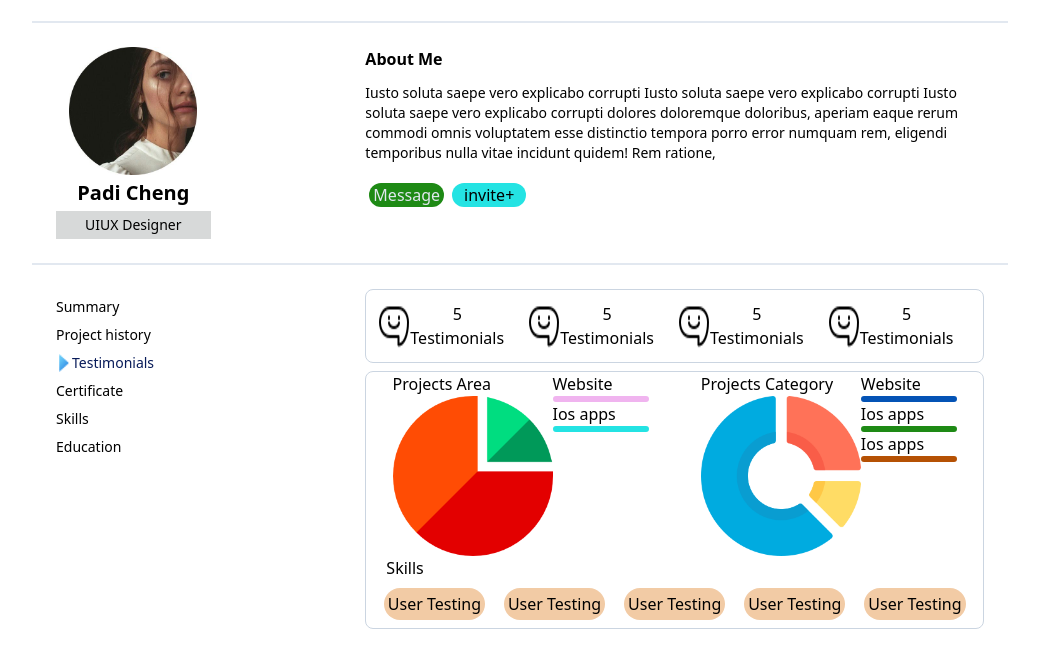
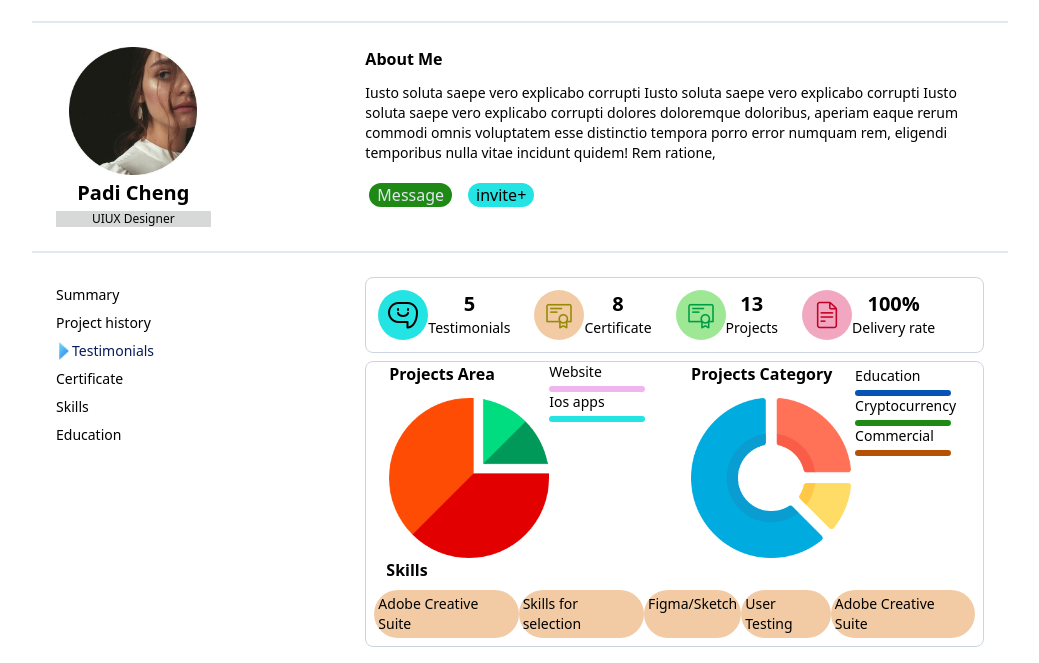
Before and after one commit to elyor-doniyorov/profile-page-tailwindcss-, a website: page index.html in a window 1280 px wide. Shown: the part 83-746 px from the top of the page, without its empty margins (120-1159 px from the left). Drawn offline with Linux system fonts and the light colour scheme.

Commit message:
Make some style changes

```diff
--- a/index.html
+++ b/index.html
@@ -32,15 +32,15 @@
     <div class="flex-col text-center w-1/6">
       <img src="img/girl.jpg" alt="photo" class="w-32 mx-auto">
       <p class="py-1 font-semibold text-xl">Padi Cheng</p>
-      <p class="p-1 font-thin text-sm bg-lightGray">UIUX Designer</p>
+      <p class="font-thin text-xs bg-lightGray">UIUX Designer</p>
     </div>
 
     <div class="flex-col w-4/6">
       <p class="font-semibold ">About Me</p>
       <p class="mt-3 text-sm"> Iusto soluta saepe vero explicabo corrupti Iusto soluta saepe vero explicabo corrupti Iusto soluta saepe vero explicabo corrupti  dolores doloremque doloribus, aperiam eaque rerum commodi omnis voluptatem esse distinctio tempora porro error numquam rem, eligendi temporibus nulla vitae incidunt quidem! Rem ratione,</p>
       <div class="flex mt-4">
-        <input type="button" value="Message" class="bg-green text-slate-200 m-1 px-1 border-inherit rounded-full">
-        <input type="button" value="invite+" class="bg-cyan m-1 px-3 border-inherit rounded-full">
+        <input type="button" value="Message" class="bg-green text-slate-200 m-1 px-2 border-inherit rounded-full">
+        <input type="button" value="invite+" class="bg-cyan m-1 px-2 mx-3  border-inherit rounded-full">
       </div>
     </div>
   </section>
@@ -61,31 +61,31 @@
     <section class="flex-col w-4/6">
       <ul class="flex border border-slate-300 rounded-lg">
         <li class="flex p-3">
-          <img src="img/speech-bubbles.png" alt="Testimonials">
+          <img src="img/speech-bubbles.png" alt="Testimonials" class="border border-transparent bg-cyan rounded-full p-2">
           <div class="flex-col text-center">
-            <p>5</p>
-            <p>Testimonials</p>
+            <p class="font-bold text-xl">5</p>
+            <p class="text-sm">Testimonials</p>
           </div>
         </li>
         <li class="flex p-3">
-          <img src="img/speech-bubbles.png" alt="Testimonials">
+          <img src="img/diploma.png" alt="Certificate" class="border border-transparent bg-lightBrown rounded-full p-2">
           <div class="flex-col text-center">
-            <p>5</p>
-            <p>Testimonials</p>
+            <p class="font-bold text-xl">8</p>
+            <p class="text-sm">Certificate</p>
           </div>
         </li>
         <li class="flex p-3">
-          <img src="img/speech-bubbles.png" alt="Testimonials">
+          <img src="img/diploma1.png" alt="Projects" class="border border-transparent bg-lightGreen rounded-full p-2">
           <div class="flex-col text-center">
-            <p>5</p>
-            <p>Testimonials</p>
+            <p class="font-bold text-xl">13</p>
+            <p class="text-sm">Projects</p>
           </div>
         </li>
         <li class="flex p-3">
-          <img src="img/speech-bubbles.png" alt="Testimonials">
+          <img src="img/document.png" alt="Delivery rate" class="border border-transparent bg-pink rounded-full p-2">
           <div class="flex-col text-center">
-            <p>5</p>
-            <p>Testimonials</p>
+            <p class="font-bold text-xl">100%</p>
+            <p class="text-sm">Delivery rate</p>
           </div>
         </li>
       </ul>
@@ -94,49 +94,49 @@
         <div class="flex justify-around">
           <div class="flex">
             <div>
-              <p>Projects Area</p>
-              <img src="img/graph.png" alt="graph" class="w-40">
+              <p class="font-semibold">Projects Area</p>
+              <img src="img/graph.png" alt="graph" class="w-40 mt-3">
             </div>
             <ul class="flex-col">
               <li class="flex-col">
-                <p>Website</p>
+                <p class="text-sm mb-1">Website</p>
                 <div class="h-1.5 w-24 bg-lightPink border-2 border-lightPink rounded-full"></div>
               </li>
               <li class="flex-col">
-                <p>Ios apps</p>
+                <p class="text-sm mb-1">Ios apps</p>
                 <div class="h-1.5 w-24 bg-cyan border-2 border-cyan rounded-full"></div>
               </li>
             </ul>
           </div>
           <div class="flex">
             <div>
-              <p>Projects Category</p>
-              <img src="img/pie-chart.png" alt="graph" class="w-40">
+              <p class="font-semibold">Projects Category</p>
+              <img src="img/pie-chart.png" alt="graph" class="w-40 mt-3">
             </div>
-            <ul class="flex-col">
+            <ul class="flex-col m-1">
               <li class="flex-col">
-                <p>Website</p>
+                <p class="text-sm mb-1">Education</p>
                 <div class="h-1.5 w-24 bg-darkBlue border-2 border-darkBlue rounded-full"></div>
               </li>
               <li class="flex-col">
-                <p>Ios apps</p>
+                <p class="text-sm mb-1">Cryptocurrency</p>
                 <div class="h-1.5 w-24 bg-green border-2 border-green rounded-full"></div>
               </li>
               <li class="flex-col">
-                <p>Ios apps</p>
+                <p class="text-sm mb-1">Commercial</p>
                 <div class="h-1.5 w-24 bg-darkBrown border-2 border-darkBrown rounded-full"></div>
               </li>
             </ul>
           </div>
         </div>
         <div class="flex-col">
-          <p class="ml-5">Skills</p>
+          <p class="ml-5 font-semibold">Skills</p>
           <ul class="flex justify-around m-2">
-            <li class="bg-lightBrown p-1 border-inherit rounded-full">User Testing</li>
-            <li class="bg-lightBrown p-1 border-inherit rounded-full">User Testing</li>
-            <li class="bg-lightBrown p-1 border-inherit rounded-full">User Testing</li>
-            <li class="bg-lightBrown p-1 border-inherit rounded-full">User Testing</li>
-            <li class="bg-lightBrown p-1 border-inherit rounded-full">User Testing</li>
+            <li class="bg-lightBrown p-1 border-inherit rounded-full text-sm">Adobe Creative Suite</li>
+            <li class="bg-lightBrown p-1 border-inherit rounded-full text-sm">Skills for selection</li>
+            <li class="bg-lightBrown p-1 border-inherit rounded-full text-sm">Figma/Sketch</li>
+            <li class="bg-lightBrown p-1 border-inherit rounded-full text-sm">User Testing</li>
+            <li class="bg-lightBrown p-1 border-inherit rounded-full text-sm">Adobe Creative Suite</li>
           </ul>
         </div>
 
@@ -383,7 +383,7 @@
             <p class="text-gray text-xs">2018-2021</p>
           </div>
           <div class="flex-col m-1">
-            <p class="font-bold">Lorem ipsum dolor sit amet, consectetur adipisicing elit.</p>
+            <p class="font-bold">National Cheng Kung UniversityNational Cheng Kung.</p>
             <p class="font-semibold text-sm">Lorem ipsum dolor sit amet consectetur adipisicing elit. Est, accusamus!</p>
             <br>
             <p class="font-thin text-sm">Lorem ipsum, dolor sit amet consectetur adipisicing.</p>
@@ -400,8 +400,7 @@
             <p class="text-gray text-xs">2018-2021</p>
           </div>
           <div class="flex-col m-1">
-            <p class="font-bold">Lorem ipsum dolor sit amet, consectetur adipisicing elit.</p>
-            <p class="font-semibold text-sm">Lorem ipsum dolor sit amet consectetur adipisicing elit. Est, accusamus!</p>
+            <p class="font-bold">Taipei Municipal Zhongshan Girls High School.</p>
             <br>
             <p class="font-thin text-sm">Lorem ipsum, dolor sit amet consectetur adipisicing.</p>
             <p class="font-thin text-sm">Lorem ipsum dolor sit amet consectetur adipisicing.</p>
--- a/tailwind.config.js
+++ b/tailwind.config.js
@@ -21,7 +21,7 @@ module.exports = {
         cryptoBlue: '#15b1c2',
         lightBrown: '#f2cba5',
         lightBlue: '#07b0e8',
-        lightGreen: '#dcfcfa',
+        lightGreen: '#9ee895',
         lightGray: '#d7d9d9',
         gray: '#b0b0b0',
         blueBlue: '#081b59',
```
Also changed, not shown: css/main.css, img/diploma.png (added), img/diploma1.png (added), img/document.png (added).
